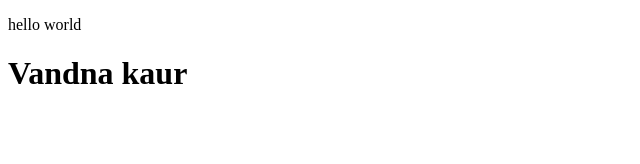
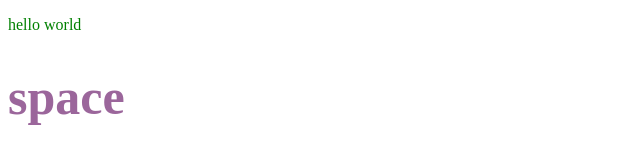
Before and after one commit to ramgarhia-create/Localrepo, a plain HTML site: page index.html in a window 1280 px wide. Shown: the whole page, without its empty margins (0-640 px from the left). Drawn offline with Linux system fonts and the light colour scheme.

Commit message:
add link

```diff
--- a/index.html
+++ b/index.html
@@ -4,9 +4,10 @@
     <meta charset="UTF-8">
     <meta name="viewport" content="width=device-width, initial-scale=1.0">
     <title>Document</title>
+    <link rel="stylesheet" href="style.css">
 </head>
 <body>
     <p>hello  world</p>
-    <h1>Vandna kaur</h1>
+    <h1>space</h1>
 </body>
 </html>
```
